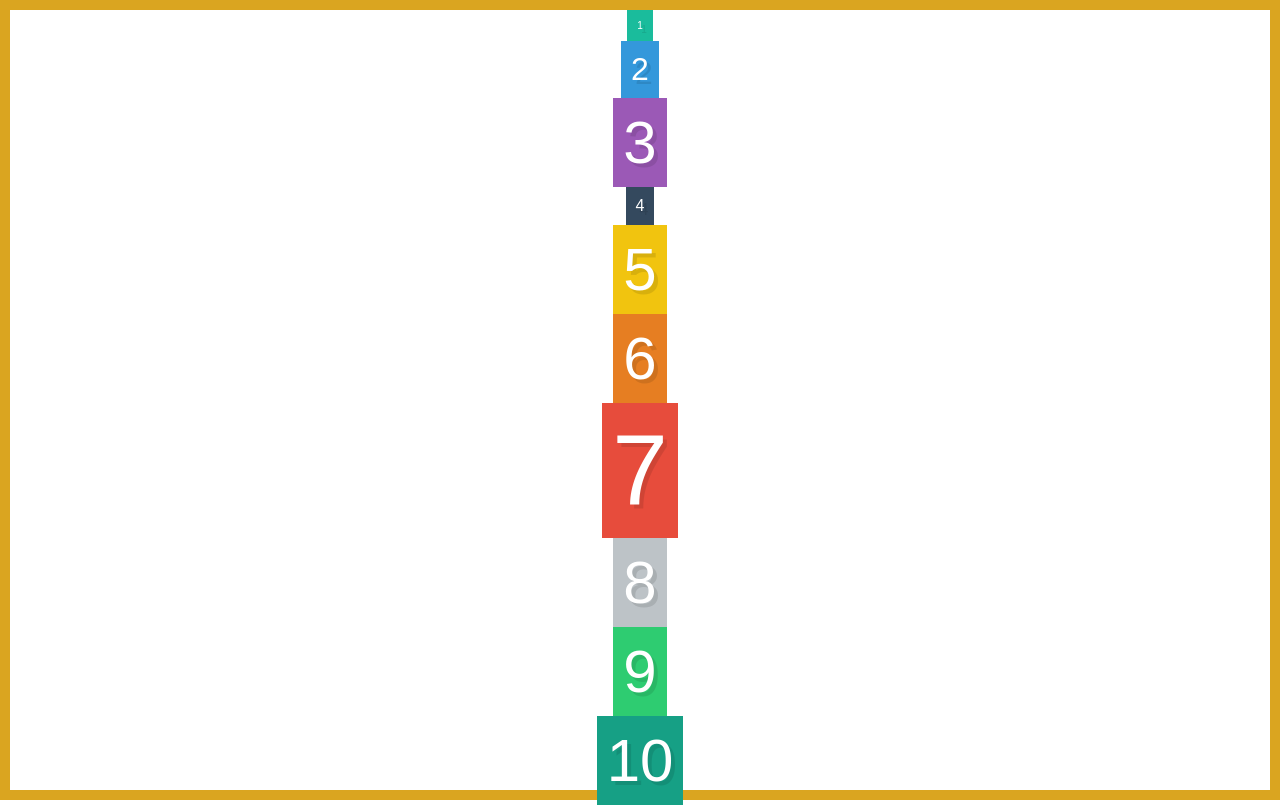
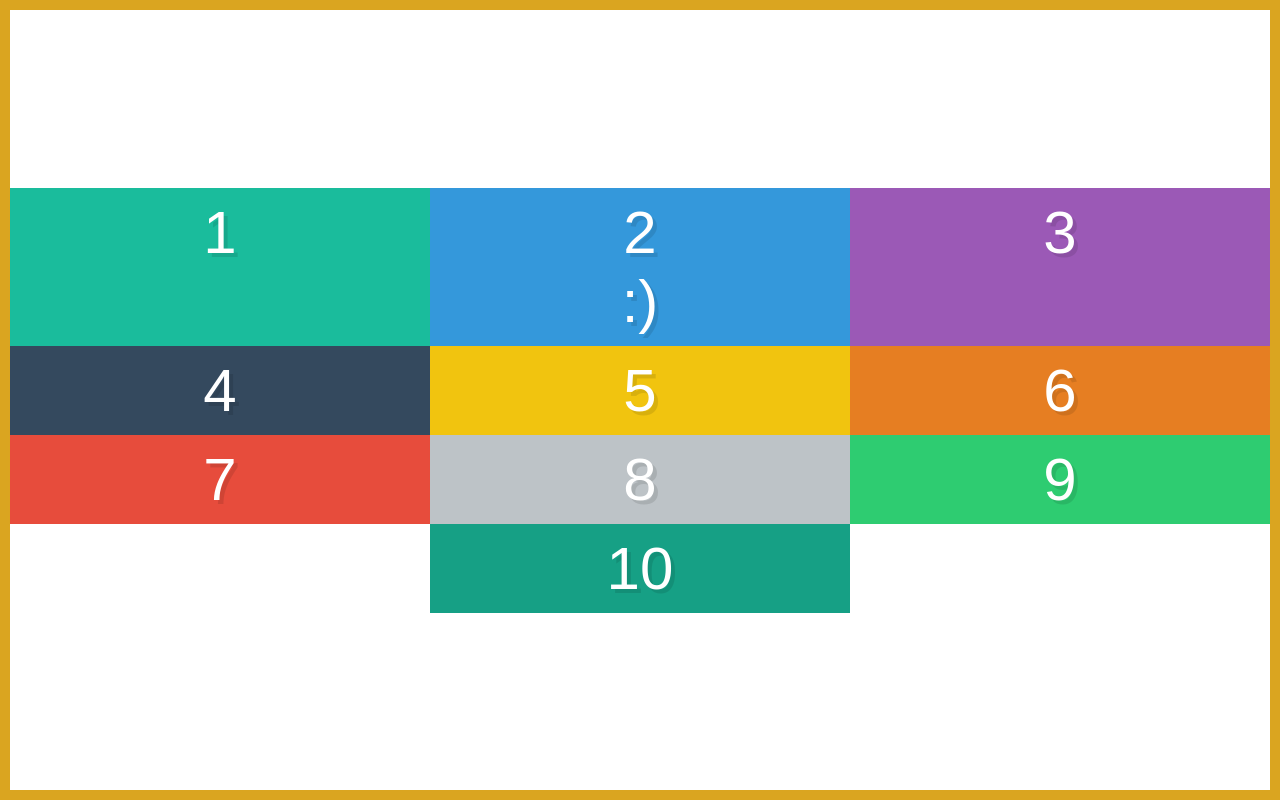
Before and after one commit to thealice/css-sandbox, a plain HTML site: page index.html in a window 1280 px wide. Drawn offline with Linux system fonts and the light colour scheme.

Commit message:
mess around with align-content

```diff
--- a/index.html
+++ b/index.html
@@ -9,7 +9,7 @@
 
   <div class="container">
     <div class="box box1">1</div>
-    <div class="box box2">2</div>
+    <div class="box box2">2 <br /> :)</div>
     <div class="box box3">3</div>
     <div class="box box4">4</div>
     <div class="box box5">5</div>
--- a/style.css
+++ b/style.css
@@ -33,26 +33,18 @@ input[type=reset],input[type=submit]{-webkit-appearance:button;cursor:pointer;}b
   display:flex;
   border: 10px solid goldenrod;
   height: 100vh;
-  /* align-items: stretch; */
-  align-items: center;
-  /* align-items: flex-end; */
-  /* align-items: flex-start; */
-  /* align-items: baseline; */
-  flex-direction: column;
+  /* align-content only works if we have multiple lines of items.
+  determines what to do with extra space on cross-axix */
+  /* align-content: space-between; */
+  /* align-content: space-around; */
+  /* align-content: space-evenly; */
+  /* align-content: flex-end; */
+  /* align-content: flex-start; */
+  align-content: center;
+  justify-content: center;
+  flex-wrap: wrap;
 }
 
-.box1 {
-  font-size: x-small;
+.box {
+  width: 33.33333%;
 }
-
-.box2 {
-  font-size: xx-large;
-}
-
-.box4 {
-  font-size: medium;
-}
-
-.box7 {
-  font-size: 100px;
-}
```
